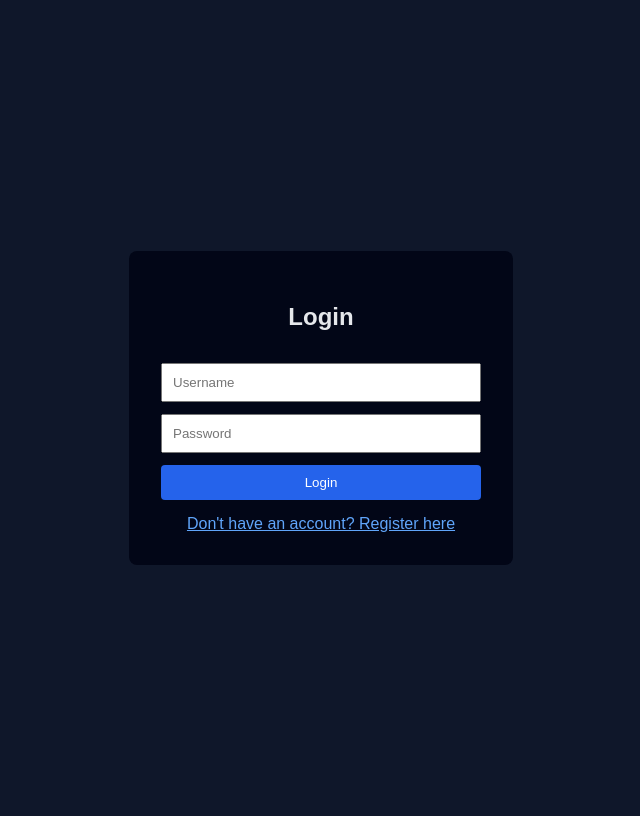
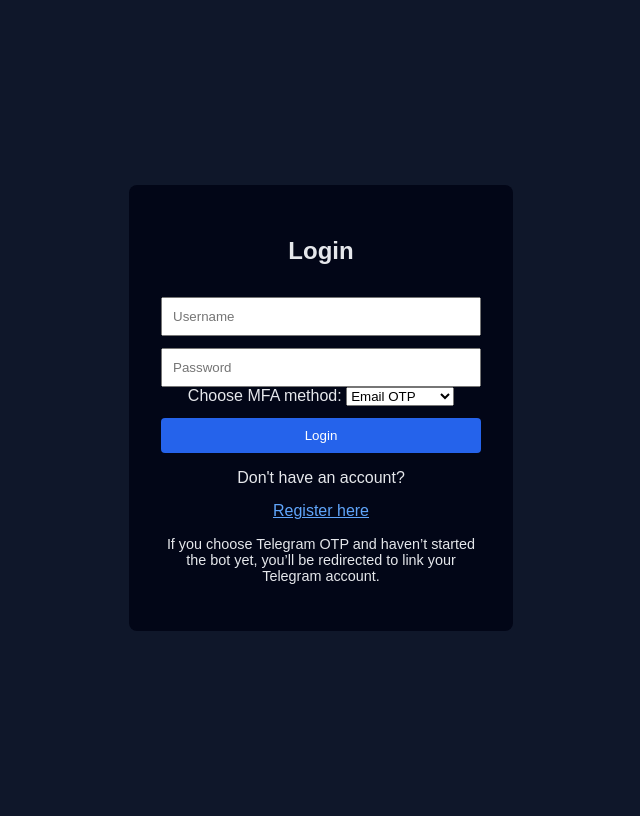
Before and after one commit to ItzDair/SSproject, a Flask app: page / in a window 1280 px wide. Shown: the whole page, without its empty margins (319-959 px from the left). Run offline with Flask 3, Linux system fonts and the light colour scheme.

Commit message:
almost done

```diff
--- a/auth_service/app/main.py
+++ b/auth_service/app/main.py
@@ -1,13 +1,14 @@
-# auth_service/app/main.py
 from flask import Flask
 import os
-from .routes import bp  # Import the blueprint
+from .routes import bp
+from .telegram_webhook import bp_telegram
 
 app = Flask(__name__)
-app.secret_key = os.getenv("FLASK_SECRET_KEY", "supersecretkey")  # load from .env in production
+app.secret_key = os.getenv("FLASK_SECRET_KEY", "supersecretkey")
 
-# Register blueprint
+# Register blueprints
 app.register_blueprint(bp)
+app.register_blueprint(bp_telegram)
 
 if __name__ == "__main__":
     app.run(debug=True)
--- a/auth_service/app/routes.py
+++ b/auth_service/app/routes.py
@@ -1,45 +1,171 @@
 import random
+import os
+import secrets
 from datetime import datetime, timedelta
-from flask import Blueprint, render_template, request, redirect, session
+from flask import Blueprint, request, session, redirect, render_template, jsonify
 from .models import get_user_by_username, update_user_otp
 from .database import get_db
 from .security import hash_password, verify_password
 from .mfa import send_otp_email
+from .telegram_mfa import send_otp_telegram
 
 bp = Blueprint("routes", __name__)
 
-# Login page
+BOT_TOKEN = os.getenv("TELEGRAM_BOT_TOKEN")
+
+# ----------------- Login -----------------
 @bp.route("/", methods=["GET"])
 def login_page():
     return render_template("login.html")
 
-# Login action
 @bp.route("/login", methods=["POST"])
 def login():
     username = request.form.get("username")
     password = request.form.get("password")
+    mfa_channel = request.form.get("mfa_channel")
+
     user = get_user_by_username(username)
-
     if not user:
         return "User not found", 404
     if not verify_password(password, user["password_hash"]):
         return "Invalid credentials", 401
 
     session["tmp_user_id"] = user["id"]
+    session["mfa_channel"] = mfa_channel
 
-    # If MFA enabled, generate OTP and send email
     if user.get("mfa_enabled"):
         otp = f"{random.randint(100000, 999999)}"
         expiry = datetime.utcnow() + timedelta(minutes=5)
         update_user_otp(user["id"], otp, expiry)
-        send_otp_email(user["email"], otp)
+
+        if mfa_channel == "email":
+            send_otp_email(user["email"], otp)
+        elif mfa_channel == "telegram":
+            if not user.get("telegram_chat_id"):
+                return redirect("/link_telegram")  # redirect to link page
+            send_otp_telegram(user["telegram_chat_id"], otp)
+        else:
+            return "Invalid MFA channel", 400
+
         return redirect("/mfa")
 
-    # No MFA, login directly
+    # No MFA
     session["user_id"] = user["id"]
     return redirect("/dashboard")
 
-# MFA page
+# ----------------- Link Telegram -----------------
+@bp.route("/link_telegram", methods=["GET"])
+def link_telegram_page():
+    if "tmp_user_id" not in session:
+        return redirect("/")
+
+    # Generate a secure random token
+    token = secrets.token_urlsafe(16)
+
+    # Store token in the database
+    conn = get_db()
+    cursor = conn.cursor()
+    cursor.execute(
+        "UPDATE users SET telegram_link_token=%s WHERE id=%s",
+        (token, session["tmp_user_id"])
+    )
+    conn.commit()
+    cursor.close()
+    conn.close()
+
+    return render_template("link_telegram.html", token=token)
+
+# ----------------- Telegram Webhook -----------------
+@bp.route("/telegram_webhook", methods=["POST"])
+def telegram_webhook():
+    data = request.get_json()
+
+    if "message" not in data:
+        return jsonify({"status": "no message"}), 200
+
+    message = data["message"]
+    chat_id = message["chat"]["id"]
+    text = message.get("text", "").strip()
+
+    if text.startswith("/start"):
+        parts = text.split()
+        if len(parts) == 2:
+            token = parts[1]
+
+            # Look up user by token
+            conn = get_db()
+            cursor = conn.cursor(dictionary=True)
+            cursor.execute(
+                "SELECT * FROM users WHERE telegram_link_token=%s",
+                (token,)
+            )
+            user = cursor.fetchone()
+
+            if user:
+                user_id = user["id"]
+
+                # Link Telegram account and clear token
+                cursor.execute(
+                    "UPDATE users SET telegram_chat_id=%s, telegram_link_token=NULL WHERE id=%s",
+                    (chat_id, user_id)
+                )
+                conn.commit()
+
+                # Generate OTP automatically
+                otp = f"{random.randint(100000, 999999)}"
+                expiry = datetime.utcnow() + timedelta(minutes=5)
+                cursor.execute(
+                    "UPDATE users SET otp=%s, otp_expiry=%s WHERE id=%s",
+                    (otp, expiry, user_id)
+                )
+                conn.commit()
+                cursor.close()
+                conn.close()
+
+                # Send OTP via Telegram
+                send_otp_telegram(chat_id, otp)
+
+                # Optional: reply to user
+                import requests
+                url = f"https://api.telegram.org/bot{BOT_TOKEN}/sendMessage"
+                requests.post(url, json={
+                    "chat_id": chat_id,
+                    "text": f"Your account is linked. OTP has been sent: {otp}. It expires in 5 minutes."
+                })
+
+                return jsonify({"status": "linked and OTP sent"}), 200
+
+            cursor.close()
+            conn.close()
+
+    return jsonify({"status": "ok"}), 200
+
+
+# ----------------- Resend Telegram OTP -----------------
+@bp.route("/resend_telegram_otp", methods=["POST"])
+def resend_telegram_otp():
+    user_id = session.get("tmp_user_id")
+    if not user_id:
+        return "Session expired", 400
+
+    conn = get_db()
+    cursor = conn.cursor(dictionary=True)
+    cursor.execute("SELECT * FROM users WHERE id=%s", (user_id,))
+    user = cursor.fetchone()
+    cursor.close()
+    conn.close()
+
+    if not user or not user.get("telegram_chat_id"):
+        return "Telegram not linked", 400
+
+    otp = f"{random.randint(100000, 999999)}"
+    expiry = datetime.utcnow() + timedelta(minutes=5)
+    update_user_otp(user_id, otp, expiry)
+    send_otp_telegram(user["telegram_chat_id"], otp)
+
+    return redirect("/mfa")
+
+# ----------------- MFA -----------------
 @bp.route("/mfa", methods=["GET", "POST"])
 def mfa():
     user_id = session.get("tmp_user_id")
@@ -58,60 +184,25 @@ def mfa():
         return redirect("/dashboard")
 
     if request.method == "GET":
-        # OTP already sent at login
         return render_template("mfa_verify.html")
 
-    if request.method == "POST":
-        entered_otp = request.form.get("code")
-        otp_db = user.get("otp")
-        otp_expiry = user.get("otp_expiry")
+    entered_otp = request.form.get("code")
+    if entered_otp != user.get("otp") or datetime.utcnow() > user.get("otp_expiry"):
+        return "Invalid or expired OTP", 403
 
-        if not otp_db or entered_otp != otp_db:
-            return "Invalid OTP", 403
-        if datetime.utcnow() > otp_expiry:
-            return "OTP expired", 403
+    session.pop("tmp_user_id", None)
+    session["user_id"] = user_id
+    update_user_otp(user_id, None, None)
+    return redirect("/dashboard")
 
-        # OTP valid
-        session.pop("tmp_user_id", None)
-        session["user_id"] = user_id
-        update_user_otp(user_id, None, None)  # clear OTP
-
-        return redirect("/dashboard")
-
-# Registration
-@bp.route("/register", methods=["GET", "POST"])
-def register_user_page():
-    if request.method == "POST":
-        username = request.form.get("username")
-        email = request.form.get("email")
-        phone_number = request.form.get("phone_number")
-        password = request.form.get("password")
-
-        if not all([username, email, phone_number, password]):
-            return "Missing fields", 400
-
-        hashed_password = hash_password(password)
-        conn = get_db()
-        cursor = conn.cursor()
-        cursor.execute(
-            "INSERT INTO users (username, email, phone_number, password_hash, mfa_enabled) VALUES (%s,%s,%s,%s,TRUE)",
-            (username, email, phone_number, hashed_password)
-        )
-        conn.commit()
-        cursor.close()
-        conn.close()
-        return redirect("/")
-
-    return render_template("register.html")
-
-# Dashboard
+# ----------------- Dashboard -----------------
 @bp.route("/dashboard")
 def dashboard():
     if "user_id" not in session:
         return redirect("/")
     return render_template("dashboard.html")
 
-# Logout
+# ----------------- Logout -----------------
 @bp.route("/logout", methods=["POST"])
 def logout():
     session.clear()
--- a/auth_service/app/templates/dashboard.html
+++ b/auth_service/app/templates/dashboard.html
@@ -4,12 +4,12 @@
     <meta charset="UTF-8">
     <title>Dashboard | Auth Service</title>
     <link rel="stylesheet" href="{{ url_for('static', filename='style.css') }}">
-
 </head>
 <body>
     <div class="card dashboard">
-        <h1>Welcome to Your Dashboard!</h1>
-        <p>You have successfully logged in and completed MFA verification.</p>
+        <h1>Login Successful</h1>
+        <p>You are authenticated and MFA verified.</p>
+
         <form action="/logout" method="POST">
             <button type="submit" class="logout">Logout</button>
         </form>
--- a/auth_service/app/templates/login.html
+++ b/auth_service/app/templates/login.html
@@ -11,9 +11,21 @@
         <form method="POST" action="/login">
             <input name="username" placeholder="Username" required>
             <input name="password" type="password" placeholder="Password" required>
+
+            <label for="mfa_channel">Choose MFA method:</label>
+            <select name="mfa_channel" id="mfa_channel" required>
+                <option value="email">Email OTP</option>
+                <option value="telegram">Telegram OTP</option>
+            </select>
+
             <button type="submit" class="login">Login</button>
         </form>
-        <a href="/register">Don't have an account? Register here</a>
+
+        <p>Don't have an account? <a href="/register">Register here</a></p>
+
+        <p style="margin-top: 10px; font-size: 0.9em;">
+            If you choose Telegram OTP and haven’t started the bot yet, you’ll be redirected to link your Telegram account.
+        </p>
     </div>
 </body>
 </html>
--- a/auth_service/requirements.txt
+++ b/auth_service/requirements.txt
@@ -6,3 +6,4 @@ python-dotenv==1.0.0
 pyotp==2.8.0
 qrcode[pil]==7.4.2
 bcrypt==4.0.1
+requests
```
Also changed, not shown: auth_service/app/database.py (+2 -10 lines), auth_service/app/mfa.py (+6 -11 lines), auth_service/app/models.py (+9 -15 lines), auth_service/app/telegram_mfa.py (added, +16 -0 lines), auth_service/app/telegram_webhook.py (added, +36 -0 lines), auth_service/app/templates/home.html (added, +19 -0 lines), auth_service/app/templates/link_telegram.html (added, +22 -0 lines), 1 other file.
